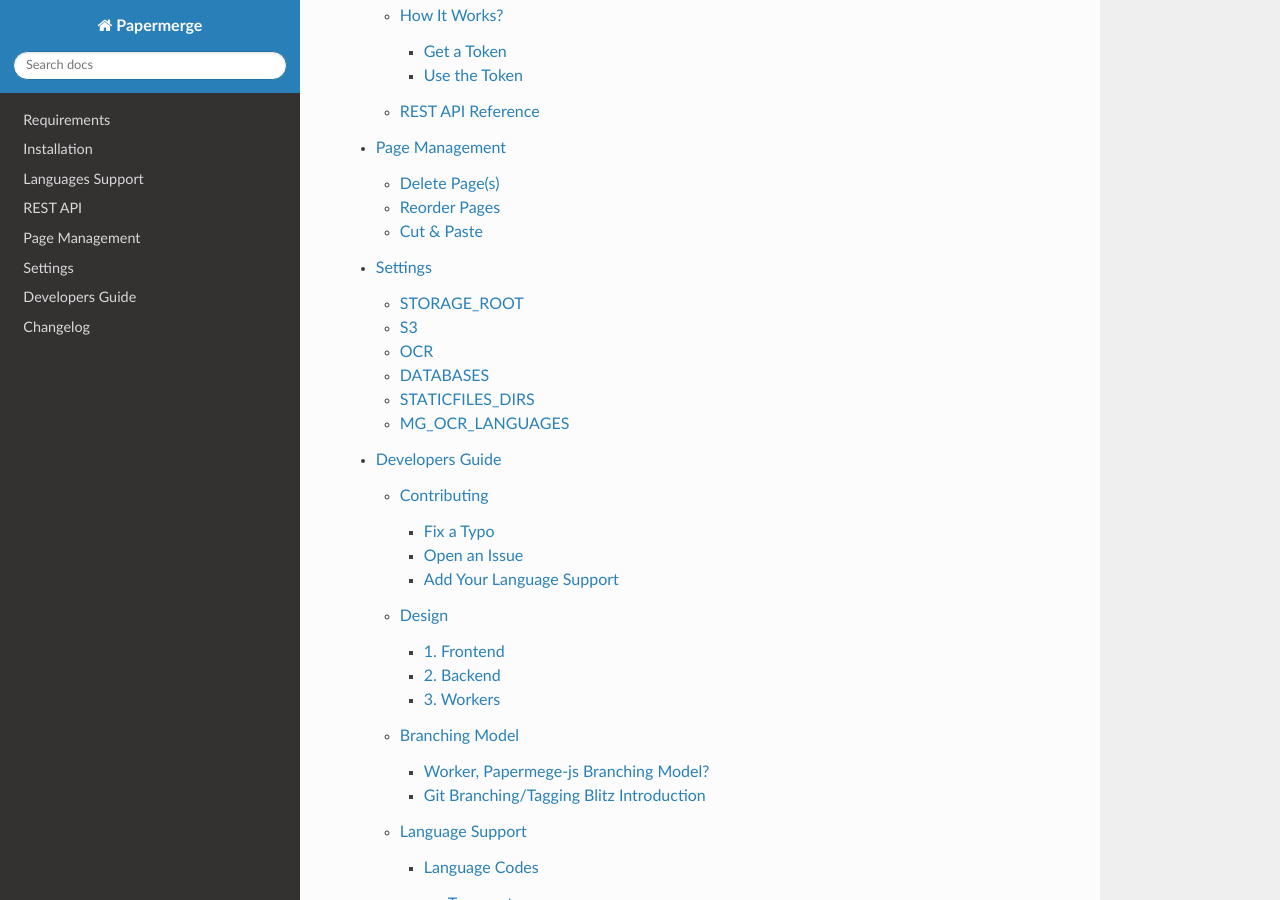
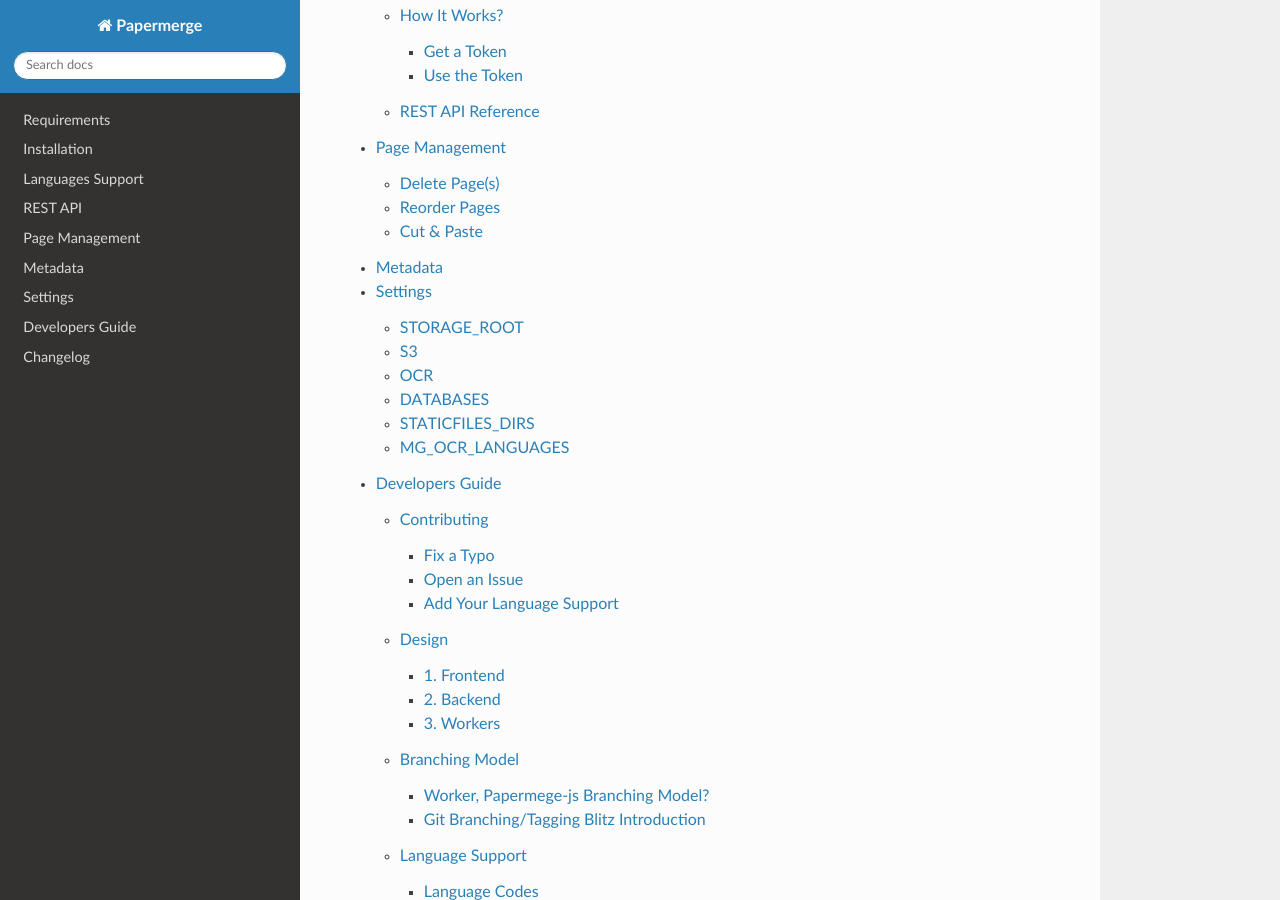
Before and after one commit to ciur/papermerge, a Sphinx documentation site: the page built from docs/source/index.rst, in a window 1280 px wide and 900 px high, scrolled down 1682 px. Built offline with Sphinx 7.4.7 and the Read the Docs theme 2.0.0, drawn with Linux system fonts in a browser that asks for light colours.

Commit message:
add entry about metadata

```diff
--- a/docs/source/index.rst
+++ b/docs/source/index.rst
@@ -40,6 +40,7 @@
    languages
    rest_api
    page_management
+   metadata
    settings
    developers_guide/index
    changelog
--- /dev/null
+++ b/docs/source/metadata.rst
@@ -0,0 +1,4 @@
+Metadata
+============
+
+Metadata is a new feature introduced since  version 1.3.0
```
